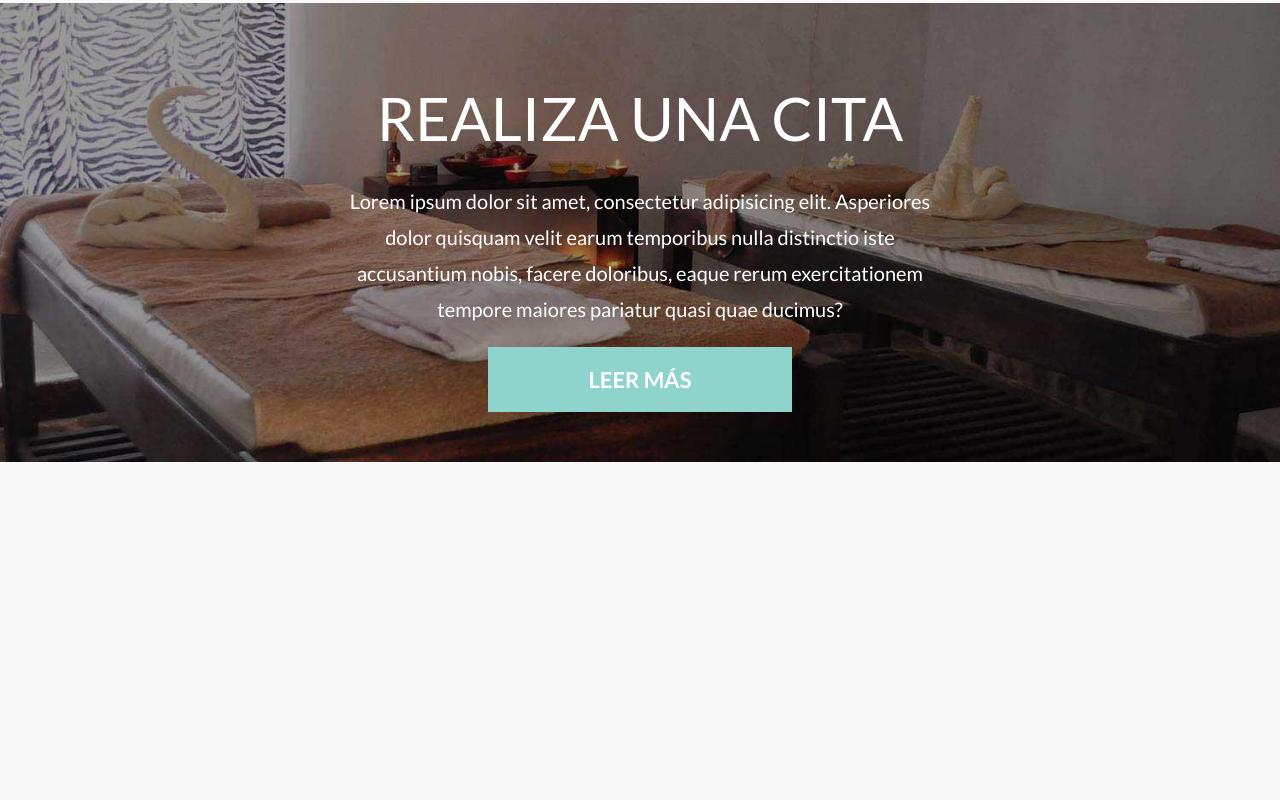
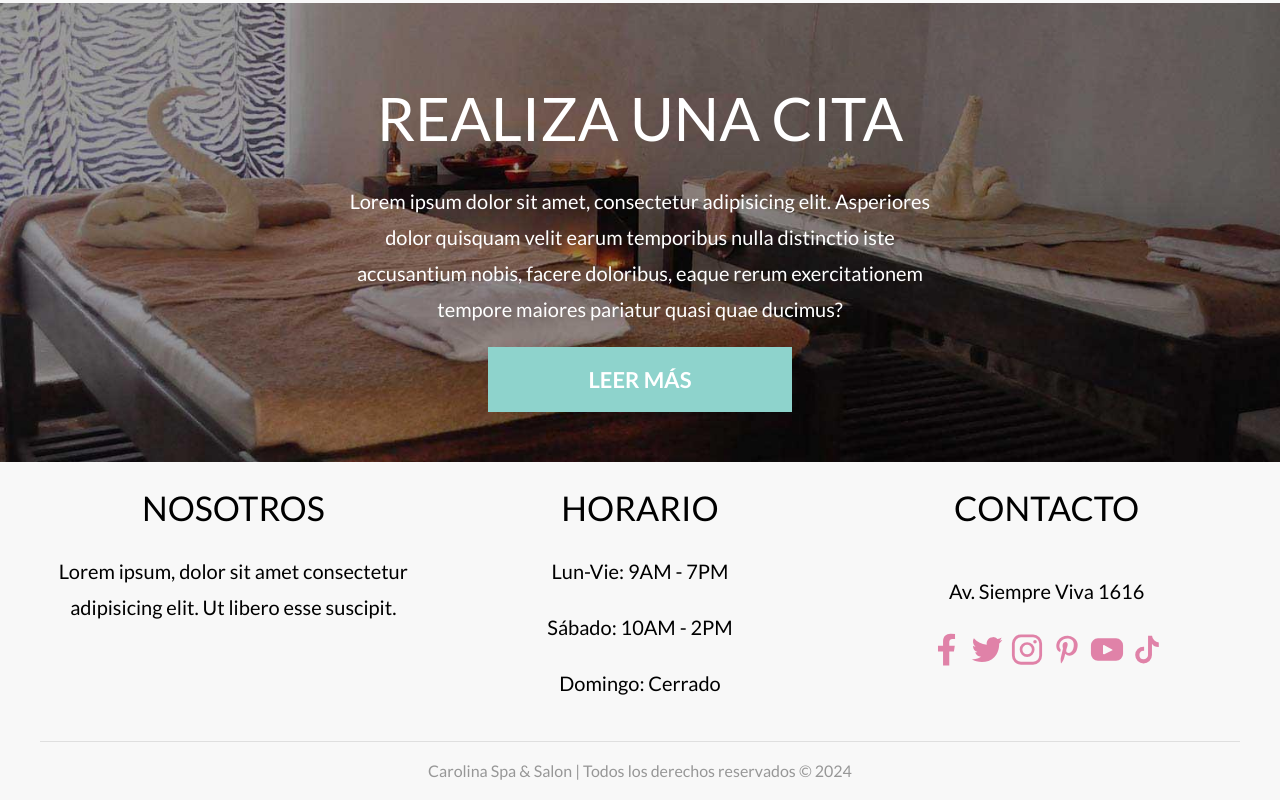
Before and after one commit to muxanz/carolina-spa, a website: page index.html in a window 1280 px wide. Shown: the part 3439-4239 px from the top of the page. Before the commit the page ends 3901 px from the top, so only its background shows below. Drawn offline with Linux system fonts and the light colour scheme; a web font is replaced by a local one.

Commit message:
footer section added with scss

```diff
--- a/index.html
+++ b/index.html
@@ -129,7 +129,7 @@
                         <tr class="tabla__tr">
                             <td class="tabla__td">Sábado</td>
                             <td class="tabla__td">10:00</td>
-                            <td class="tabla__td">17:00</td>
+                            <td class="tabla__td">14:00</td>
                         </tr>
                         <tr class="tabla__tr">
                             <td class="tabla__td">Domingo</td>
@@ -196,6 +196,40 @@
             tempore maiores pariatur quasi quae ducimus?</p>
         <a href="#" class="cita__enlace">Leer más</a>
     </section>
+    <footer class="footer">
+        <div class="footer__grid contenedor">
+            <div class="footer__widget">
+                <h3 class="footer__heading">Nosotros</h3>
+                <p class="footer__texto">Lorem ipsum, dolor sit amet consectetur adipisicing elit. Ut libero esse
+                    suscipit.</p>
+            </div>
+            <div class="footer__widget">
+                <h3 class="footer__heading">Horario</h3>
+                <p class="footer__texto">Lun-Vie: 9AM - 7PM</p>
+                <p class="footer__texto">Sábado: 10AM - 2PM</p>
+                <p class="footer__texto">Domingo: Cerrado</p>
+            </div>
+            <div class="footer__widget">
+                <h3 class="footer__heading">Contacto</h3>
+                <p class="footer__texto">Av. Siempre Viva 1616</p>
+                <nav class="sociales">
+                    <a class="sociales__enlace" href="https://facebook.com"><span
+                            class="sociales__accesible">Facebook</span></a>
+                    <a class="sociales__enlace" href="https://twitter.com/"><span
+                            class="sociales__accesible">Twitter</span></a>
+                    <a class="sociales__enlace" href="https://instagram.com"><span
+                            class="sociales__accesible">Instagram</span>
+                        <a class="sociales__enlace" href="https://pinterest.com"><span
+                                class="sociales__accesible">Pinterest</span></a>
+                        <a class="sociales__enlace" href="https://youtube.com"><span
+                                class="sociales__accesible">YouTube</span></a>
+                        <a class="sociales__enlace" href="https://tiktok.com"><span
+                                class="sociales__accesible">TikTok</span></a>
+                </nav>
+            </div>
+        </div>
+        <p class="footer__copyright">Carolina Spa & Salon | Todos los derechos reservados &copy; 2024</p>
+    </footer>
 </body>
 
 </html>
--- a/src/scss/app.scss
+++ b/src/scss/app.scss
@@ -2,3 +2,4 @@
 @use 'ui/header';
 @use 'ui/social';
 @use 'ui/contenido';
+@use 'ui/footer';
--- /dev/null
+++ b/src/scss/ui/footer/_footer.scss
@@ -0,0 +1,39 @@
+@use 'base/mixins' as m;
+@use 'base/variables' as v;
+
+.footer {
+   &__grid {
+      @include m.tablet {
+         @include m.grid(3, 2rem);
+      }
+   }
+
+   &__widget {
+      text-align: center;
+
+      &:nth-child(3) {
+         display: flex;
+         flex-direction: column;
+         align-items: center;
+      }
+   }
+
+   &__heading {
+      @include m.heading;
+      font-size: 3.4rem;
+   }
+
+   &__texto {
+      line-height: 1.8;
+   }
+
+   &__copyright {
+      text-align: center;
+      max-width: 120rem;
+      margin: 2rem auto 0 auto;
+      font-size: 1.6rem;
+      padding: 2rem;
+      color: v.$gris;
+      border-top: 1px solid darken(v.$grisClaro, 10%);
+   }
+}
--- /dev/null
+++ b/src/scss/ui/footer/_index.scss
@@ -0,0 +1 @@
+@forward 'footer';
```
Also changed, not shown: build/css/app.css, 1 other file.
